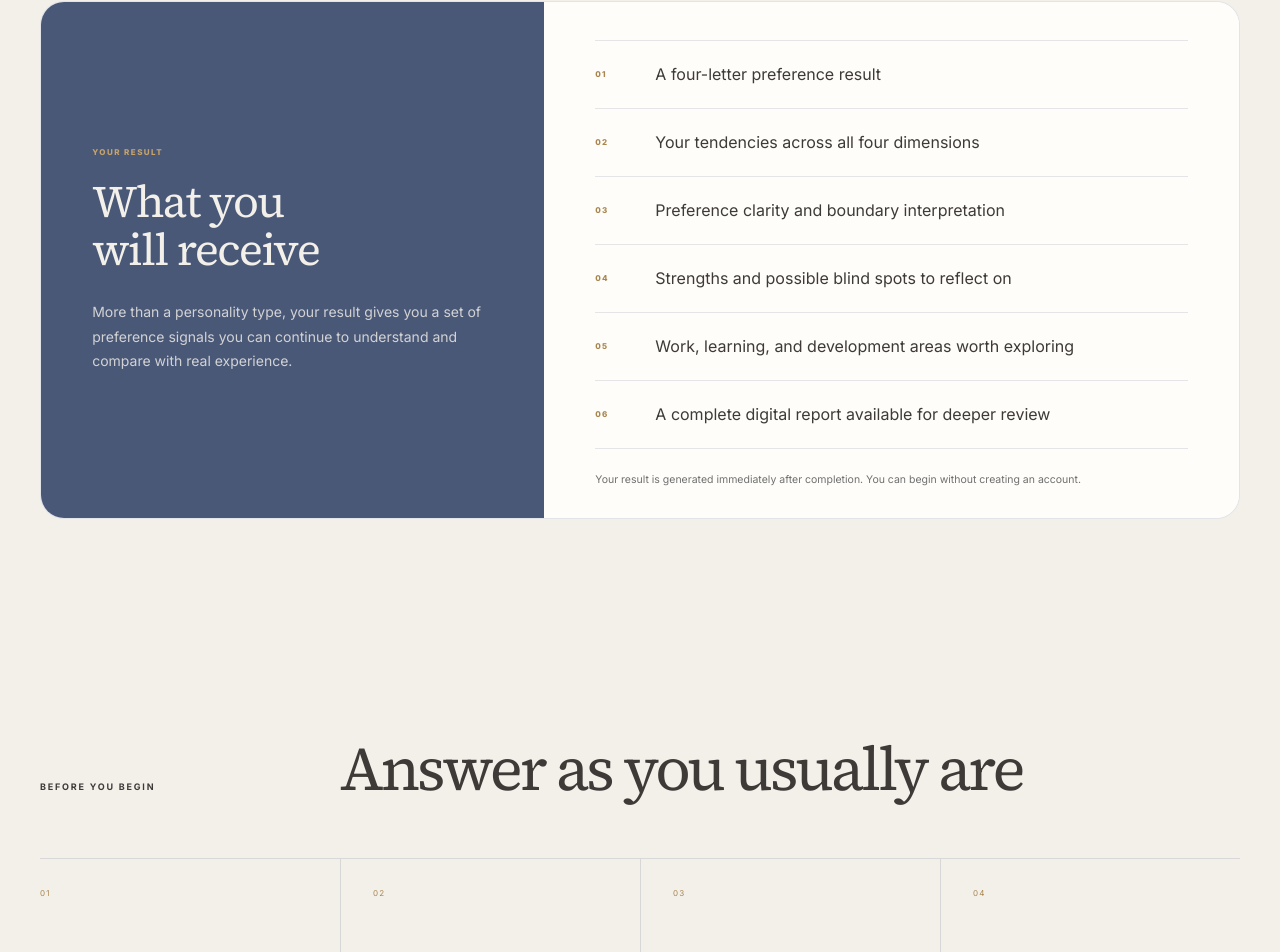
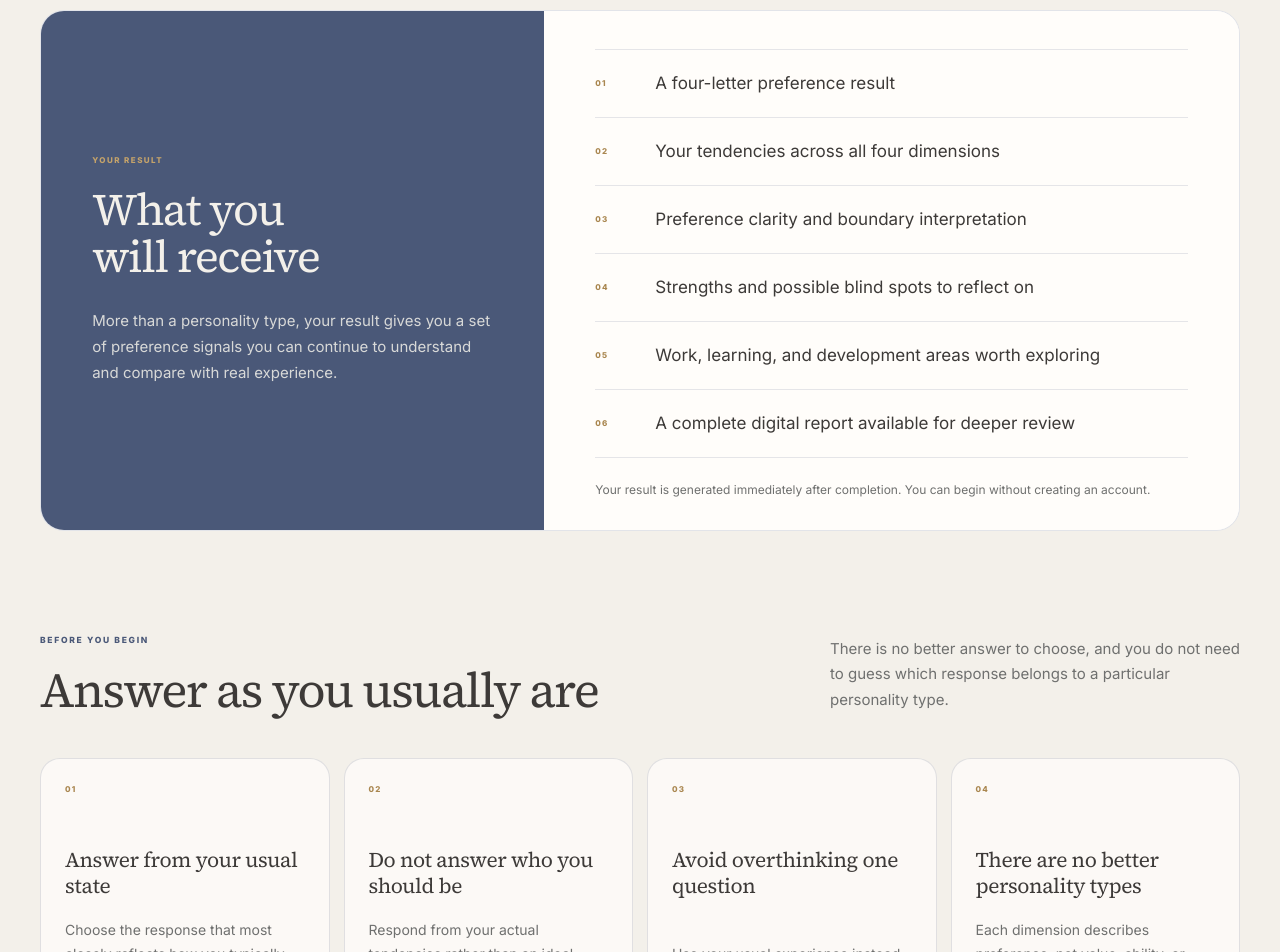
Before and after one commit to sidragon13-cyber/innergeodessa, a Next.js app: page /personality in a window 1280 px wide. Shown: the part 1796-2748 px from the top of the page. Built offline with nearby package versions, Linux system fonts and the light colour scheme; no server answers.

Commit message:
refactor(personality): clarify guidance and readability

```diff
--- a/src/components/personality/personality-landing-v1.module.css
+++ b/src/components/personality/personality-landing-v1.module.css
@@ -77,8 +77,8 @@
   margin: 26px 0 0;
   color:
     var(--brand-muted, #6f706f);
-  font-size: 15.5px;
-  line-height: 1.72;
+  font-size: 16px;
+  line-height: 1.74;
 }
 
 .meta {
@@ -95,9 +95,9 @@
   padding-left: 14px;
   color:
     var(--brand-muted, #6f706f);
-  font-size: 11px;
+  font-size: 12.5px;
   font-weight: 600;
-  line-height: 1.5;
+  line-height: 1.55;
   letter-spacing: 0.025em;
 }
 
@@ -380,7 +380,7 @@
   margin: 0 0 3px;
   color:
     var(--brand-muted, #6f706f);
-  font-size: 13.5px;
+  font-size: 15px;
   line-height: 1.72;
 }
 
@@ -454,8 +454,8 @@
   margin: 19px 0 30px;
   color:
     var(--brand-muted, #6f706f);
-  font-size: 13px;
-  line-height: 1.68;
+  font-size: 14.5px;
+  line-height: 1.7;
 }
 
 .dimensionCardAxis {
@@ -586,8 +586,8 @@
   max-width: 450px;
   margin: 27px 0 0;
   color:
-    rgba(248, 245, 237, 0.78);
-  font-size: 14px;
+    rgba(248, 245, 237, 0.82);
+  font-size: 15px;
   line-height: 1.75;
 }
 
@@ -640,9 +640,9 @@
     "Source Serif 4",
     Georgia,
     serif;
-  font-size: 16px;
+  font-size: 17px;
   font-weight: 400;
-  line-height: 1.45;
+  line-height: 1.5;
 }
 
 .resultNote {
@@ -650,8 +650,225 @@
   margin: 22px 0 0;
   color:
     var(--brand-muted, #6f706f);
-  font-size: 10.5px;
+  font-size: 12px;
   line-height: 1.65;
+}
+
+/* =========================================================
+   Answering Guidance
+   ========================================================= */
+
+.guidanceSection {
+  padding-top: 0;
+  padding-bottom: 104px;
+}
+
+.guidanceHeading {
+  display: grid;
+  grid-template-columns:
+    minmax(0, 1fr)
+    minmax(300px, 410px);
+  align-items: end;
+  gap: 72px;
+  margin-bottom: 42px;
+}
+
+.guidanceHeading h2 {
+  max-width: 760px;
+  margin: 0;
+  color:
+    var(--brand-text, #3d3a38);
+  font-family:
+    var(--font-display),
+    "Source Serif 4",
+    Georgia,
+    serif;
+  font-size:
+    clamp(42px, 3.8vw, 56px);
+  font-weight: 400;
+  line-height: 1.05;
+  letter-spacing: -0.035em;
+  text-wrap: balance;
+}
+
+.guidanceIntro {
+  max-width: 410px;
+  margin: 0 0 3px;
+  color:
+    var(--brand-muted, #6f706f);
+  font-size: 15px;
+  line-height: 1.72;
+}
+
+.guidanceGrid {
+  display: grid;
+  grid-template-columns:
+    repeat(4, minmax(0, 1fr));
+  gap: 14px;
+}
+
+.guidanceCard {
+  min-width: 0;
+  min-height: 245px;
+  display: flex;
+  flex-direction: column;
+  padding: 25px 24px 24px;
+  border: 1.5px solid
+    rgba(74, 88, 120, 0.16);
+  border-radius: 20px;
+  background:
+    rgba(255, 253, 250, 0.74);
+}
+
+.guidanceNumber {
+  color:
+    var(--brand-gold-dark, #a98750);
+  font-size: 8px;
+  font-weight: 800;
+  line-height: 1.4;
+  letter-spacing: 0.15em;
+}
+
+.guidanceCard h3 {
+  margin: 52px 0 0;
+  color:
+    var(--brand-text, #3d3a38);
+  font-family:
+    var(--font-display),
+    "Source Serif 4",
+    Georgia,
+    serif;
+  font-size: 21px;
+  font-weight: 400;
+  line-height: 1.22;
+  letter-spacing: -0.02em;
+}
+
+.guidanceCard > p {
+  margin: auto 0 0;
+  padding-top: 20px;
+  color:
+    var(--brand-muted, #6f706f);
+  font-size: 14px;
+  line-height: 1.68;
+}
+
+/* =========================================================
+   Assessment Use Boundaries
+   ========================================================= */
+
+.boundarySection {
+  padding-top: 0;
+  padding-bottom: 104px;
+}
+
+.boundaryCard {
+  display: grid;
+  grid-template-columns:
+    minmax(280px, 34%)
+    minmax(0, 66%);
+  overflow: hidden;
+  border: 1.5px solid
+    rgba(74, 88, 120, 0.16);
+  border-radius: 24px;
+  background:
+    rgba(255, 253, 250, 0.82);
+}
+
+.boundaryHeading {
+  min-width: 0;
+  padding: 40px 38px;
+  border-right: 1.5px solid
+    rgba(74, 88, 120, 0.14);
+  background:
+    rgba(243, 240, 234, 0.72);
+}
+
+.boundaryHeading h2 {
+  max-width: 340px;
+  margin: 0;
+  color:
+    var(--brand-text, #3d3a38);
+  font-family:
+    var(--font-display),
+    "Source Serif 4",
+    Georgia,
+    serif;
+  font-size:
+    clamp(32px, 2.8vw, 42px);
+  font-weight: 400;
+  line-height: 1.08;
+  letter-spacing: -0.03em;
+}
+
+.boundaryContent {
+  min-width: 0;
+  padding: 28px 34px 27px;
+}
+
+.boundaryGroups {
+  display: grid;
+  grid-template-columns:
+    repeat(3, minmax(0, 1fr));
+  border-top: 1.5px solid
+    rgba(74, 88, 120, 0.14);
+  border-bottom: 1.5px solid
+    rgba(74, 88, 120, 0.14);
+}
+
+.boundaryGroup {
+  min-width: 0;
+  min-height: 150px;
+  padding: 22px 22px 20px;
+}
+
+.boundaryGroup + .boundaryGroup {
+  border-left: 1.5px solid
+    rgba(74, 88, 120, 0.14);
+}
+
+.boundaryGroup h3 {
+  margin: 0 0 18px;
+  color:
+    var(--brand-primary, #4a5878);
+  font-size: 9px;
+  font-weight: 800;
+  line-height: 1.4;
+  letter-spacing: 0.12em;
+  text-transform: uppercase;
+}
+
+.boundaryGroup p {
+  margin: 0;
+  color:
+    var(--brand-muted, #6f706f);
+  font-size: 13.5px;
+  line-height: 1.7;
+}
+
+.boundaryAction {
+  display: inline-flex;
+  align-items: center;
+  gap: 10px;
+  margin-top: 22px;
+  color:
+    var(--brand-primary, #4a5878);
+  font-size: 12px;
+  font-weight: 700;
+  line-height: 1.55;
+  letter-spacing: 0.035em;
+  text-decoration: none;
+}
+
+.boundaryAction span {
+  color:
+    var(--brand-gold-dark, #a98750);
+}
+
+.boundaryAction:focus-visible {
+  outline: 2px solid
+    var(--brand-primary, #4a5878);
+  outline-offset: 5px;
 }
 
 @media (max-width: 1050px) {
@@ -678,6 +895,35 @@
 }
 
 @media (max-width: 900px) {
+  .guidanceHeading {
+    grid-template-columns: 1fr;
+    align-items: start;
+    gap: 20px;
+  }
+
+  .guidanceIntro {
+    max-width: 680px;
+  }
+
+  .guidanceGrid {
+    grid-template-columns:
+      repeat(2, minmax(0, 1fr));
+  }
+
+  .boundaryCard {
+    grid-template-columns: 1fr;
+  }
+
+  .boundaryHeading {
+    border-right: 0;
+    border-bottom: 1.5px solid
+      rgba(74, 88, 120, 0.14);
+  }
+
+  .boundaryHeading h2 {
+    max-width: 620px;
+  }
+
   .resultCard {
     grid-template-columns: 1fr;
   }
@@ -734,6 +980,73 @@
 }
 
 @media (max-width: 700px) {
+  .guidanceSection,
+  .boundarySection {
+    padding-right: 20px;
+    padding-bottom: 82px;
+    padding-left: 20px;
+  }
+
+  .guidanceHeading {
+    margin-bottom: 30px;
+  }
+
+  .guidanceHeading h2 {
+    font-size:
+      clamp(36px, 10vw, 46px);
+    line-height: 1.08;
+  }
+
+  .guidanceIntro {
+    font-size: 14px;
+  }
+
+  .guidanceGrid {
+    grid-template-columns: 1fr;
+    gap: 14px;
+  }
+
+  .guidanceCard {
+    min-height: 215px;
+    padding: 24px 23px;
+  }
+
+  .guidanceCard h3 {
+    margin-top: 42px;
+  }
+
+  .boundaryCard {
+    border-radius: 20px;
+  }
+
+  .boundaryHeading {
+    padding: 32px 25px 30px;
+  }
+
+  .boundaryHeading h2 {
+    font-size:
+      clamp(32px, 9vw, 40px);
+  }
+
+  .boundaryContent {
+    padding: 22px 23px 24px;
+  }
+
+  .boundaryGroups {
+    grid-template-columns: 1fr;
+  }
+
+  .boundaryGroup {
+    min-height: 0;
+    padding: 20px 0;
+  }
+
+  .boundaryGroup + .boundaryGroup {
+    border-top: 1.5px solid
+      rgba(74, 88, 120, 0.14);
+    border-left: 0;
+  }
+
   .resultSection {
     padding-right: 20px;
     padding-bottom: 82px;
@@ -798,7 +1111,7 @@
   }
 
   .dimensionsBoundary {
-    font-size: 13px;
+    font-size: 14px;
   }
 
   .dimensionGrid {
--- a/src/components/personality/personality-landing.tsx
+++ b/src/components/personality/personality-landing.tsx
@@ -1,4 +1,6 @@
 "use client";
+
+import Link from "next/link";
 
 import {
   CompassMark,
@@ -251,10 +253,12 @@ export function PersonalityLanding() {
 
       <Container
         as="section"
-        className="guidance-section"
+        size="wide"
+        className={styles.guidanceSection}
       >
-        <div className="guidance-heading">
-          <p className="eyebrow">
+        <div className={styles.guidanceHeading}>
+          <div>
+            <p className={styles.eyebrow}>
               {dictionary.guidance.eyebrow}
             </p>
 
@@ -263,24 +267,39 @@ export function PersonalityLanding() {
             </h2>
           </div>
 
-        <div className="guidance-grid">
+          <p className={styles.guidanceIntro}>
+            {dictionary.guidance.description}
+          </p>
+        </div>
+
+        <div className={styles.guidanceGrid}>
           {dictionary.guidance.items.map(
             (item, index) => (
-              <article key={item}>
-                <span>
+              <article
+                className={styles.guidanceCard}
+                key={item.title}
+              >
+                <span className={styles.guidanceNumber}>
                   {String(index + 1).padStart(2, "0")}
                 </span>
-                <p>{item}</p>
+
+                <h3>{item.title}</h3>
+
+                <p>{item.description}</p>
               </article>
             ),
           )}
         </div>
       </Container>
 
-      <section className="limitation-section">
-        <Container className="limitation-inner">
-          <div>
-            <p className="eyebrow">
+      <Container
+        as="section"
+        size="wide"
+        className={styles.boundarySection}
+      >
+        <div className={styles.boundaryCard}>
+          <div className={styles.boundaryHeading}>
+            <p className={styles.eyebrow}>
               {dictionary.limitations.eyebrow}
             </p>
 
@@ -289,17 +308,31 @@ export function PersonalityLanding() {
             </h2>
           </div>
 
-          <ul>
-            {dictionary.limitations.items.map(
-              (limitation) => (
-                <li key={limitation}>
-                  {limitation}
-                </li>
+          <div className={styles.boundaryContent}>
+            <div className={styles.boundaryGroups}>
+              {dictionary.limitations.groups.map(
+                (group) => (
+                  <article
+                    className={styles.boundaryGroup}
+                    key={group.label}
+                  >
+                    <h3>{group.label}</h3>
+                    <p>{group.description}</p>
+                  </article>
                 ),
               )}
-          </ul>
+            </div>
+
+            <Link
+              className={styles.boundaryAction}
+              href="/methodology"
+            >
+              {dictionary.limitations.action}
+              <span aria-hidden="true">→</span>
+            </Link>
+          </div>
+        </div>
       </Container>
-      </section>
 
       <section
         className="personality-final-cta"
--- a/src/data/i18n/personality.ts
+++ b/src/data/i18n/personality.ts
@@ -44,13 +44,21 @@ export type PersonalityLandingDictionary = {
   guidance: {
     eyebrow: string;
     title: string;
-    items: readonly string[];
+    description: string;
+    items: readonly {
+      title: string;
+      description: string;
+    }[];
   };
 
   limitations: {
     eyebrow: string;
     title: string;
-    items: readonly string[];
+    groups: readonly {
+      label: string;
+      description: string;
+    }[];
+    action: string;
   };
 
   finalCta: {
@@ -151,28 +159,58 @@ export const personalityLandingDictionaries: Record<
     guidance: {
       eyebrow: "Before you begin",
       title: "Answer as you usually are",
+      description:
+        "There is no better answer to choose, and you do not need to guess which response belongs to a particular personality type.",
       items: [
-        "Choose the response that reflects your typical behaviour.",
-        "Do not answer according to who you think you should be.",
-        "Avoid overthinking individual questions.",
-        "There are no right or wrong personality types.",
+        {
+          title: "Answer from your usual state",
+          description:
+            "Choose the response that most closely reflects how you typically behave.",
+        },
+        {
+          title: "Do not answer who you should be",
+          description:
+            "Respond from your actual tendencies rather than an ideal version of yourself.",
+        },
+        {
+          title: "Avoid overthinking one question",
+          description:
+            "Use your usual experience instead of searching for a correct answer.",
+        },
+        {
+          title: "There are no better personality types",
+          description:
+            "Each dimension describes preference, not value, ability, or maturity.",
+        },
       ],
     },
 
     limitations: {
-      eyebrow: "Use with perspective",
-      title: "A tool for reflection, not diagnosis.",
-      items: [
-        "This is an original self-exploration assessment inspired by public personality-dimension theory.",
-        "It is not an official MBTI assessment. MBTI is a trademark of The Myers-Briggs Company.",
-        "Results are not medical, psychological, or employment diagnoses.",
-        "Treat your result as one perspective rather than a fixed identity.",
+      eyebrow: "Responsible use",
+      title: "How to use this assessment",
+      groups: [
+        {
+          label: "Use it for",
+          description:
+            "Understanding preferences, noticing recurring patterns, and forming questions worth exploring further.",
+        },
+        {
+          label: "Do not use it for",
+          description:
+            "Medical or psychological diagnosis, intelligence testing, ability ranking, hiring, or admission decisions.",
+        },
+        {
+          label: "Important reminder",
+          description:
+            "Your result reflects the preference structure shown by your current self-report answers. It is not a fixed identity.",
+        },
       ],
+      action: "Explore the full methodology and use boundaries",
     },
 
     finalCta: {
       eyebrow: "Personality Assessment",
-      title: "Ready to understand your preference patterns?",
+      title: "Start here to understand yourself more clearly.",
       action: "Start Personality Assessment",
       note:
         "72 questions · approximately 8–12 minutes · no account required to begin",
@@ -264,29 +302,59 @@ export const personalityLandingDictionaries: Record<
 
     guidance: {
       eyebrow: "开始之前",
-      title: "按照你通常的真实状态作答",
+      title: "按照你通常的状态作答",
+      description:
+        "不需要选择“更好”的答案，也不需要猜测哪一种答案对应某个人格类型。",
       items: [
-        "选择最符合你日常行为的答案。",
-        "不要按照你认为自己应该成为的样子作答。",
-        "避免对单个问题进行过度思考。",
-        "人格类型没有正确或错误之分。",
+        {
+          title: "按通常状态回答",
+          description:
+            "选择最接近日常行为的答案。",
+        },
+        {
+          title: "不要回答“我应该是什么样”",
+          description:
+            "回答实际倾向，而不是理想形象。",
+        },
+        {
+          title: "避免过度分析单道题",
+          description:
+            "依据通常经验作答，而不是寻找“正确答案”。",
+        },
+        {
+          title: "没有好坏人格类型",
+          description:
+            "每个维度描述偏好，而不是价值、能力或成熟度。",
+        },
       ],
     },
 
     limitations: {
-      eyebrow: "保持合理视角",
-      title: "用于反思，而不是医学诊断。",
-      items: [
-        "这是一项原创自我探索测评，参考了公开的人格维度理论。",
-        "它不是官方 MBTI 测评。MBTI 是 The Myers-Briggs Company 的注册商标。",
-        "测评结果不能作为医学、心理或就业诊断。",
-        "请把结果视为理解自己的一个角度，而不是固定身份。",
+      eyebrow: "合理使用",
+      title: "如何使用这项测评",
+      groups: [
+        {
+          label: "用于",
+          description:
+            "理解偏好、观察重复模式、形成进一步探索的问题。",
+        },
+        {
+          label: "不用于",
+          description:
+            "医学或心理诊断、智力测试、能力评级、招聘或录取决定。",
+        },
+        {
+          label: "重要提醒",
+          description:
+            "人格结果反映的是当前回答所呈现的偏好结构，不代表固定不变的身份。",
+        },
       ],
+      action: "了解完整方法与使用边界",
     },
 
     finalCta: {
       eyebrow: "人格探索",
-      title: "准备好开始了解自己的偏好模式了吗？",
+      title: "从这里开始，更清楚地理解自己。",
       action: "开始人格探索",
       note: "72 道题 · 约 8–12 分钟 · 无需注册即可开始",
     },
```
Lines whose indentation alone changed are shown as unchanged.
